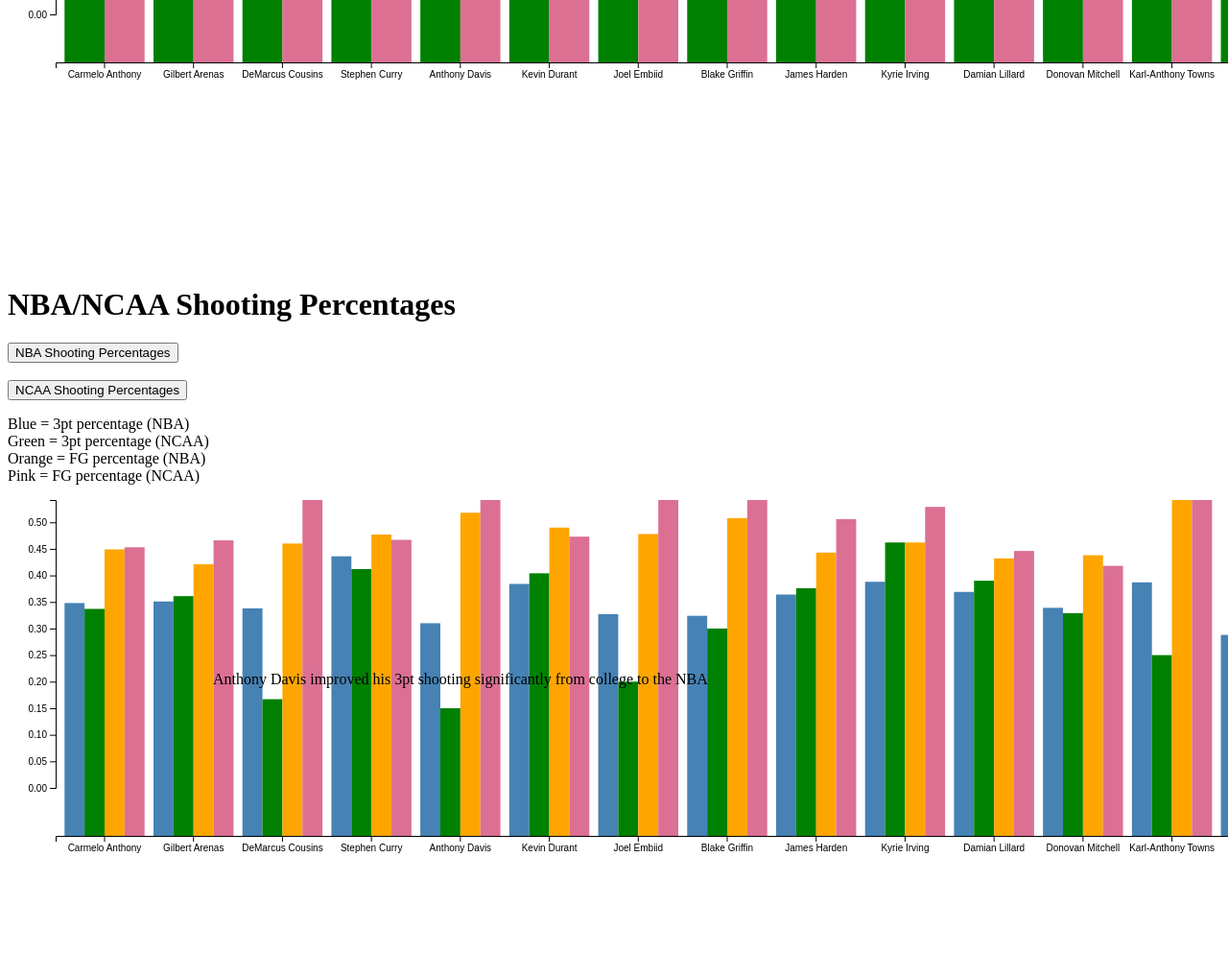
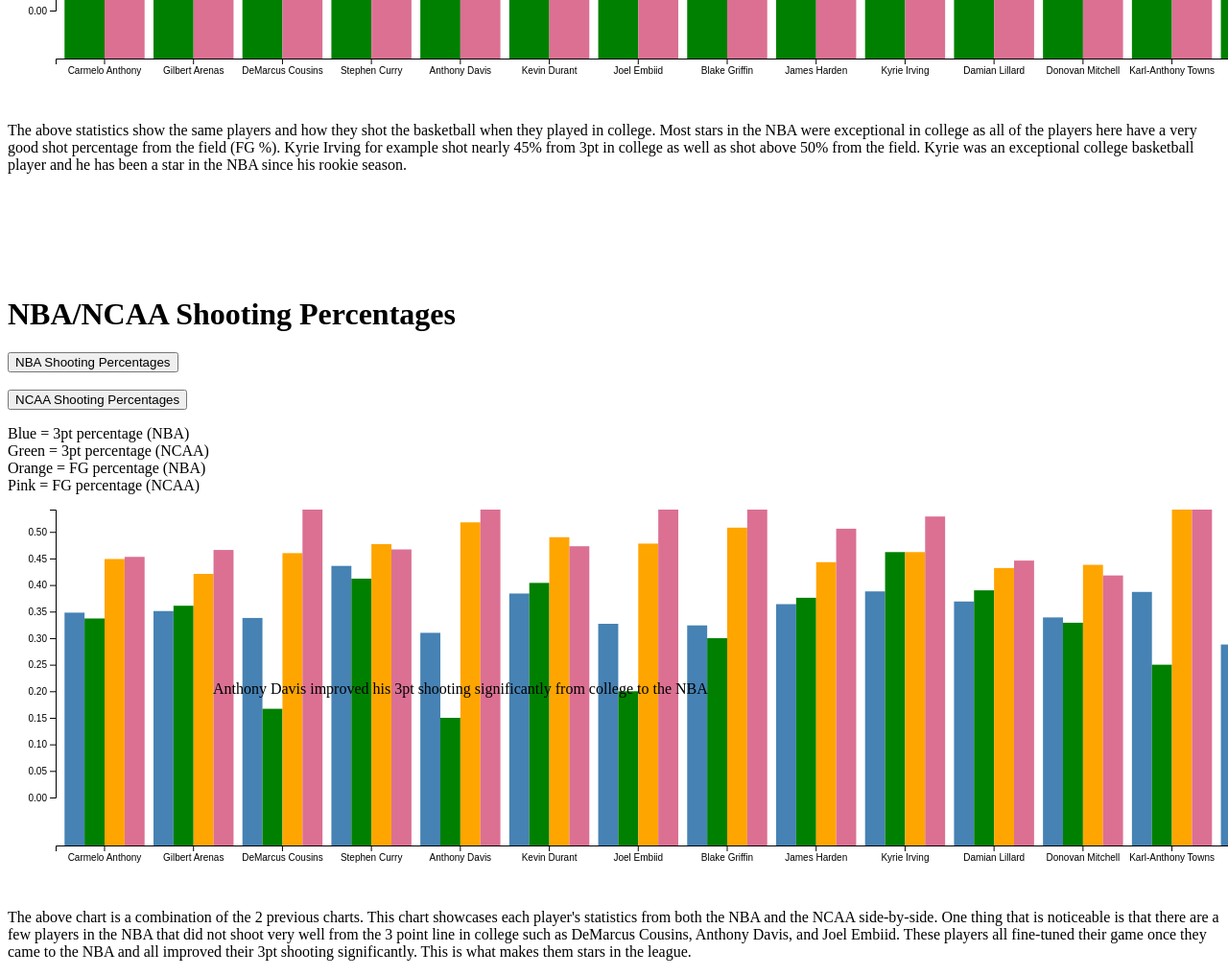
Before and after one commit to Jamrhein12/Jamrhein12.github.io, a plain HTML site: page index.html in a window 1280 px wide. Shown: the part 1360-2377 px from the top of the page at 96% size. Before the commit the page ends 2289 px from the top, so only its background shows below. Drawn offline with nearby package versions, Linux system fonts and the light colour scheme.

Commit message:
text adding

```diff
--- a/index.html
+++ b/index.html
@@ -23,7 +23,14 @@
 
 <svg id="chart1" width="1500" height="400"></svg>
 
-<br><br><br><br><br><br><br><br><br><br>
+<p>
+    The above statistics showcase a glimpse into the shooting percentages of star players in the NBA.
+    Players such as "Stephen Curry" who is known as one of the greatest 3pt shooters of all time has
+    his 3pt percentage closest to his FG (field goal) percentage while players such as Anthony Davis who
+    is 7 feet tall and plays closer to the basket has his 2 percentages further apart.
+</p>
+
+<br><br><br><br><br>
 
 <h1 id="ncaa_header">NCAA Shooting Percentages</h1>
 
@@ -35,7 +42,14 @@
 
 <svg id="chart2" width="1500" height="400"></svg>
 
-<br><br><br><br><br><br><br><br><br><br>
+<p>
+    The above statistics show the same players and how they shot the basketball when they played in college.
+    Most stars in the NBA were exceptional in college as all of the players here have a very good shot percentage
+    from the field (FG %). Kyrie Irving for example shot nearly 45% from 3pt in college as well as shot above 50%
+    from the field. Kyrie was an exceptional college basketball player and he has been a star in the NBA since his rookie season.
+</p>
+
+<br><br><br><br><br>
 
 <h1 id="both_header">NBA/NCAA Shooting Percentages</h1>
 
@@ -48,6 +62,14 @@
 </p>
 
 <svg id="chart3" width="1500" height="400"></svg>
+
+<p>
+    The above chart is a combination of the 2 previous charts.  This chart showcases each player's statistics
+    from both the NBA and the NCAA side-by-side.  One thing that is noticeable is that there are a few players
+    in the NBA that did not shoot very well from the 3 point line in college such as DeMarcus Cousins, Anthony Davis,
+    and Joel Embiid.  These players all fine-tuned their game once they came to the NBA and all improved their 3pt shooting
+    significantly.  This is what makes them stars in the league.
+</p>
 
 <script>
 
```
